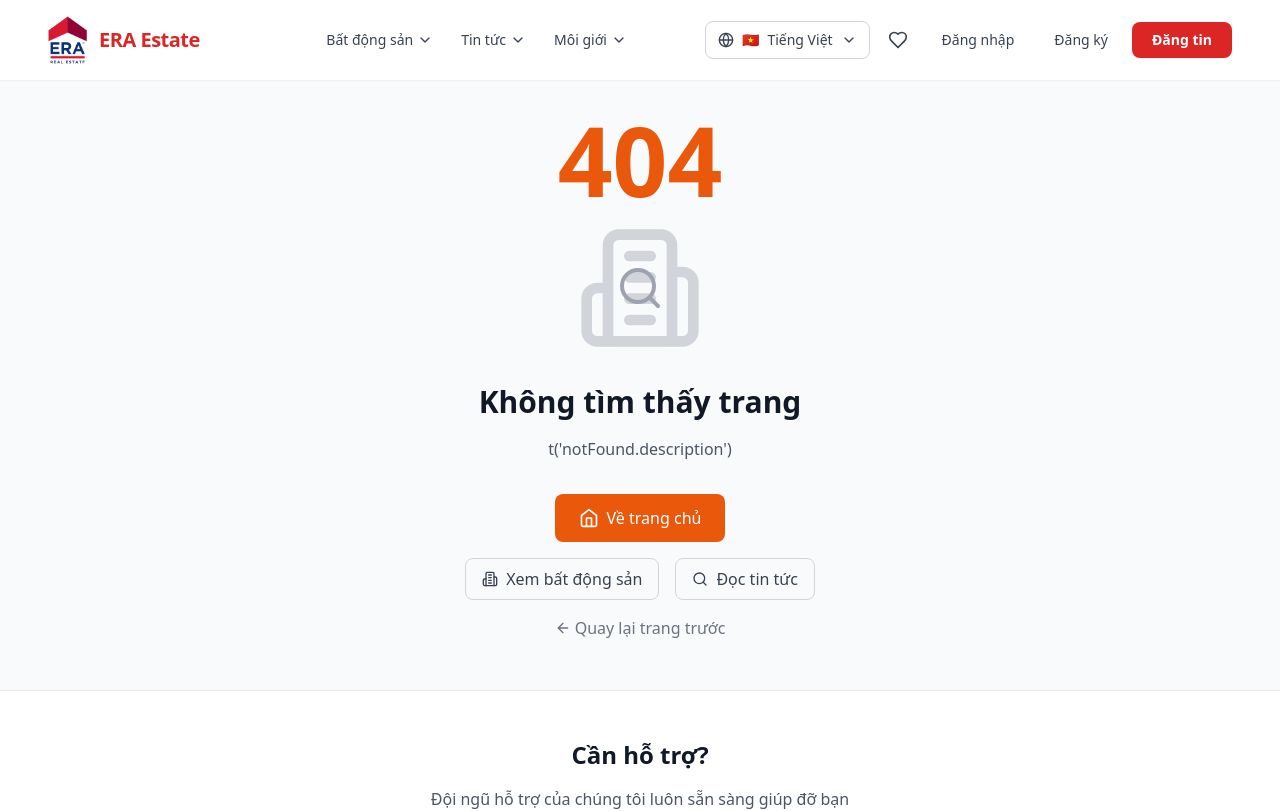
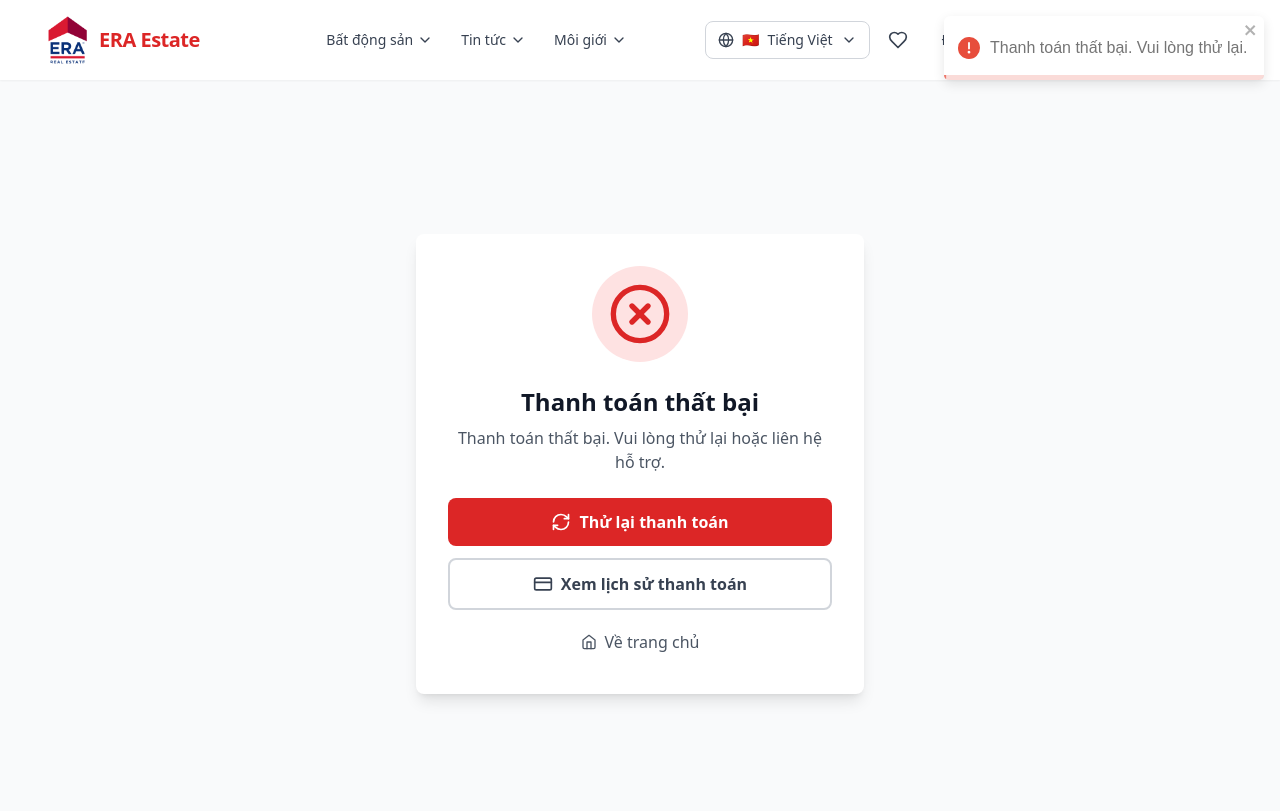
Before and after one commit to EraEstate/FrontEnd, a React (Vite) app: page /payment/failed in a window 1280 px wide. Shown: the top 811 px of the page. Built offline with nearby package versions, Linux system fonts and the light colour scheme.

Commit message:
feat: implement listing package purchase flow with payment gateway integration

```diff
--- a/src/App.tsx
+++ b/src/App.tsx
@@ -37,6 +37,8 @@ import WikiPage from './pages/WikiPage';
 import UtilitiesPage from './pages/UtilitiesPage';
 import NotificationCenter from './pages/NotificationCenter';
 import PaymentHistoryPage from './pages/PaymentHistoryPage';
+import PaymentSuccessPage from './pages/PaymentSuccessPage';
+import PaymentFailedPage from './pages/PaymentFailedPage';
 import InquiryPage from './pages/InquiryPage';
 import DashboardPage from './pages/DashboardPage';
 import PricingPage from './pages/PricingPage';
@@ -109,6 +111,8 @@ function AppContent() {
           {/* <Route path="/settings" element={<ProtectedRoute><SettingsPage /></ProtectedRoute>} /> */}
           <Route path="/notifications" element={<ProtectedRoute><NotificationCenter /></ProtectedRoute>} />
           <Route path="/payments" element={<ProtectedRoute><PaymentHistoryPage /></ProtectedRoute>} />
+          <Route path="/payment/success" element={<PaymentSuccessPage />} />
+          <Route path="/payment/failed" element={<PaymentFailedPage />} />
           <Route path="/inquiries" element={<ProtectedRoute><InquiryPage /></ProtectedRoute>} />
           <Route path="/pricing" element={<PricingPage />} />
           <Route path="/contact" element={<ContactPage />} />
--- a/src/components/PurchaseModal.tsx
+++ b/src/components/PurchaseModal.tsx
@@ -100,9 +100,15 @@ const PurchaseModal: React.FC<PurchaseModalProps> = ({
         setStep('confirm');
         toast.info('Vui lòng chuyển khoản và nhập mã giao dịch');
       } else {
-        // VNPay/MoMo - redirect đến gateway (TODO: implement)
-        toast.info('Đang chuyển hướng đến cổng thanh toán...');
-        // window.location.href = result.paymentUrl;
+        // VNPay/MoMo - redirect đến gateway
+        const paymentUrl = result.paymentUrl || result.payment?.paymentUrl;
+        if (paymentUrl) {
+          toast.info('Đang chuyển hướng đến cổng thanh toán...');
+          // Redirect đến payment gateway
+          window.location.href = paymentUrl;
+        } else {
+          toast.error('Không thể tạo URL thanh toán. Vui lòng thử lại.');
+        }
       }
     } catch (error: any) {
       toast.error(error.response?.data?.error || 'Không thể tạo đơn thanh toán');
--- /dev/null
+++ b/src/pages/PaymentFailedPage.tsx
@@ -0,0 +1,99 @@
+import React, { useEffect } from 'react';
+import { useNavigate, useSearchParams } from 'react-router-dom';
+import { XCircle, RefreshCw, Home, CreditCard } from 'lucide-react';
+import { useTranslation } from 'react-i18next';
+import { toast } from 'react-toastify';
+
+const PaymentFailedPage: React.FC = () => {
+  const { t } = useTranslation();
+  const navigate = useNavigate();
+  const [searchParams] = useSearchParams();
+  const code = searchParams.get('code');
+  const error = searchParams.get('error');
+
+  useEffect(() => {
+    // Show error toast
+    toast.error(error || 'Thanh toán thất bại. Vui lòng thử lại.');
+  }, [error]);
+
+  const getErrorMessage = () => {
+    if (error) return error;
+
+    switch (code) {
+      case '07':
+        return 'Giao dịch bị từ chối. Vui lòng kiểm tra thông tin thẻ.';
+      case '09':
+        return 'Thẻ chưa được đăng ký sử dụng dịch vụ.';
+      case '10':
+        return 'Xác thực thông tin thẻ thất bại.';
+      case '11':
+        return 'Đã hết hạn chờ thanh toán. Vui lòng thử lại.';
+      case '12':
+        return 'Thẻ bị khóa. Vui lòng liên hệ ngân hàng.';
+      case '51':
+        return 'Không đủ số dư để thực hiện giao dịch.';
+      default:
+        return 'Thanh toán thất bại. Vui lòng thử lại hoặc liên hệ hỗ trợ.';
+    }
+  };
+
+  return (
+    <div className="min-h-screen bg-gray-50 flex items-center justify-center px-4 py-12">
+      <div className="max-w-md w-full bg-white rounded-lg shadow-lg p-8 text-center">
+        {/* Error Icon */}
+        <div className="flex justify-center mb-6">
+          <div className="rounded-full bg-red-100 p-4">
+            <XCircle className="w-16 h-16 text-red-600" />
+          </div>
+        </div>
+
+        {/* Title */}
+        <h1 className="text-2xl font-bold text-gray-900 mb-2">
+          Thanh toán thất bại
+        </h1>
+
+        {/* Error Message */}
+        <p className="text-gray-600 mb-6">
+          {getErrorMessage()}
+        </p>
+
+        {/* Error Code */}
+        {code && (
+          <div className="bg-gray-50 rounded-lg p-4 mb-6">
+            <p className="text-sm text-gray-500 mb-1">Mã lỗi</p>
+            <p className="text-sm font-mono text-gray-900">{code}</p>
+          </div>
+        )}
+
+        {/* Action Buttons */}
+        <div className="space-y-3">
+          <button
+            onClick={() => navigate('/pricing')}
+            className="w-full bg-red-600 text-white py-3 px-4 rounded-lg font-semibold hover:bg-red-700 transition-colors flex items-center justify-center gap-2"
+          >
+            <RefreshCw className="w-5 h-5" />
+            Thử lại thanh toán
+          </button>
+
+          <button
+            onClick={() => navigate('/payments')}
+            className="w-full bg-white border-2 border-gray-300 text-gray-700 py-3 px-4 rounded-lg font-semibold hover:bg-gray-50 transition-colors flex items-center justify-center gap-2"
+          >
+            <CreditCard className="w-5 h-5" />
+            Xem lịch sử thanh toán
+          </button>
+
+          <button
+            onClick={() => navigate('/')}
+            className="w-full text-gray-600 py-2 hover:text-gray-900 transition-colors flex items-center justify-center gap-2"
+          >
+            <Home className="w-4 h-4" />
+            Về trang chủ
+          </button>
+        </div>
+      </div>
+    </div>
+  );
+};
+
+export default PaymentFailedPage;
--- /dev/null
+++ b/src/pages/PaymentSuccessPage.tsx
@@ -0,0 +1,77 @@
+import React, { useEffect } from 'react';
+import { useNavigate, useSearchParams } from 'react-router-dom';
+import { CheckCircle, Package, Home, CreditCard } from 'lucide-react';
+import { useTranslation } from 'react-i18next';
+import { toast } from 'react-toastify';
+
+const PaymentSuccessPage: React.FC = () => {
+  const { t } = useTranslation();
+  const navigate = useNavigate();
+  const [searchParams] = useSearchParams();
+  const paymentId = searchParams.get('paymentId');
+
+  useEffect(() => {
+    // Show success toast
+    toast.success('Thanh toán thành công! Gói dịch vụ đã được kích hoạt.');
+  }, []);
+
+  return (
+    <div className="min-h-screen bg-gray-50 flex items-center justify-center px-4 py-12">
+      <div className="max-w-md w-full bg-white rounded-lg shadow-lg p-8 text-center">
+        {/* Success Icon */}
+        <div className="flex justify-center mb-6">
+          <div className="rounded-full bg-green-100 p-4">
+            <CheckCircle className="w-16 h-16 text-green-600" />
+          </div>
+        </div>
+
+        {/* Title */}
+        <h1 className="text-2xl font-bold text-gray-900 mb-2">
+          Thanh toán thành công!
+        </h1>
+
+        {/* Description */}
+        <p className="text-gray-600 mb-6">
+          Gói dịch vụ của bạn đã được kích hoạt thành công. Bạn có thể bắt đầu đăng tin ngay bây giờ.
+        </p>
+
+        {/* Payment ID */}
+        {paymentId && (
+          <div className="bg-gray-50 rounded-lg p-4 mb-6">
+            <p className="text-sm text-gray-500 mb-1">Mã giao dịch</p>
+            <p className="text-sm font-mono text-gray-900">{paymentId}</p>
+          </div>
+        )}
+
+        {/* Action Buttons */}
+        <div className="space-y-3">
+          <button
+            onClick={() => navigate('/post-property')}
+            className="w-full bg-red-600 text-white py-3 px-4 rounded-lg font-semibold hover:bg-red-700 transition-colors flex items-center justify-center gap-2"
+          >
+            <Package className="w-5 h-5" />
+            Đăng tin ngay
+          </button>
+
+          <button
+            onClick={() => navigate('/my-properties')}
+            className="w-full bg-white border-2 border-gray-300 text-gray-700 py-3 px-4 rounded-lg font-semibold hover:bg-gray-50 transition-colors flex items-center justify-center gap-2"
+          >
+            <CreditCard className="w-5 h-5" />
+            Xem gói dịch vụ của tôi
+          </button>
+
+          <button
+            onClick={() => navigate('/')}
+            className="w-full text-gray-600 py-2 hover:text-gray-900 transition-colors flex items-center justify-center gap-2"
+          >
+            <Home className="w-4 h-4" />
+            Về trang chủ
+          </button>
+        </div>
+      </div>
+    </div>
+  );
+};
+
+export default PaymentSuccessPage;
```
